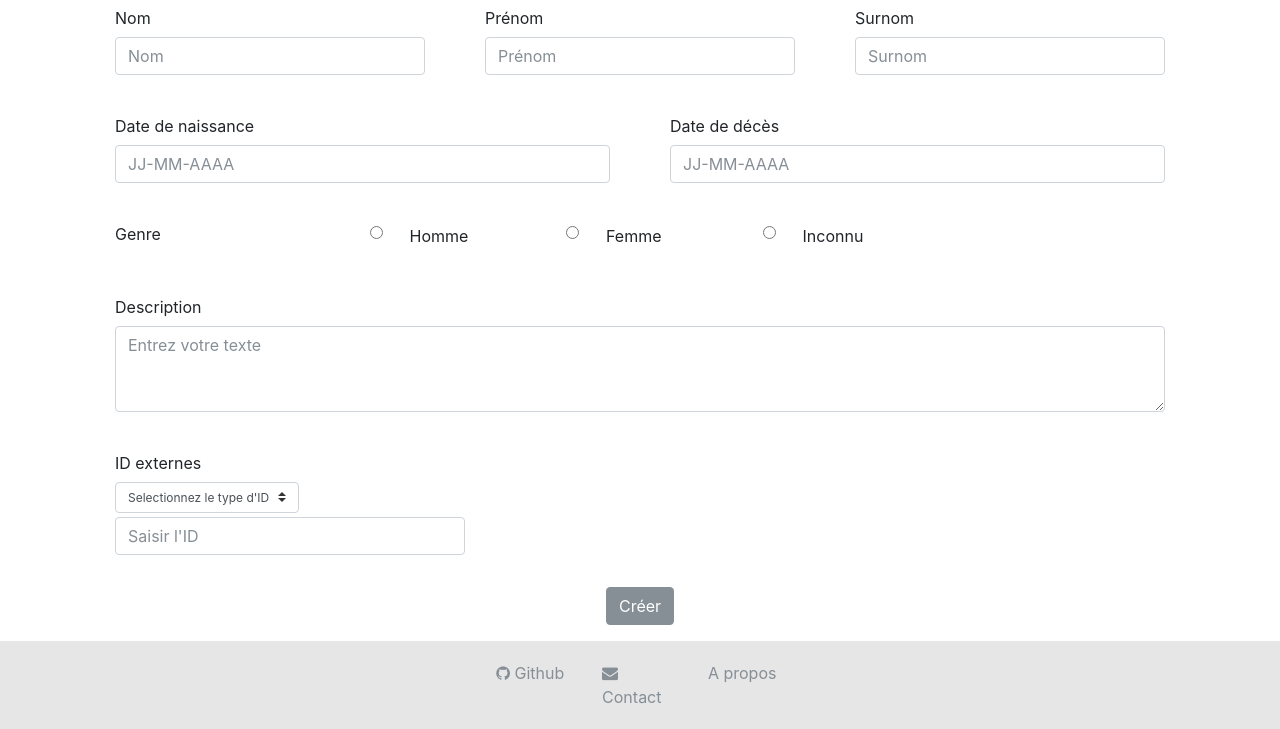
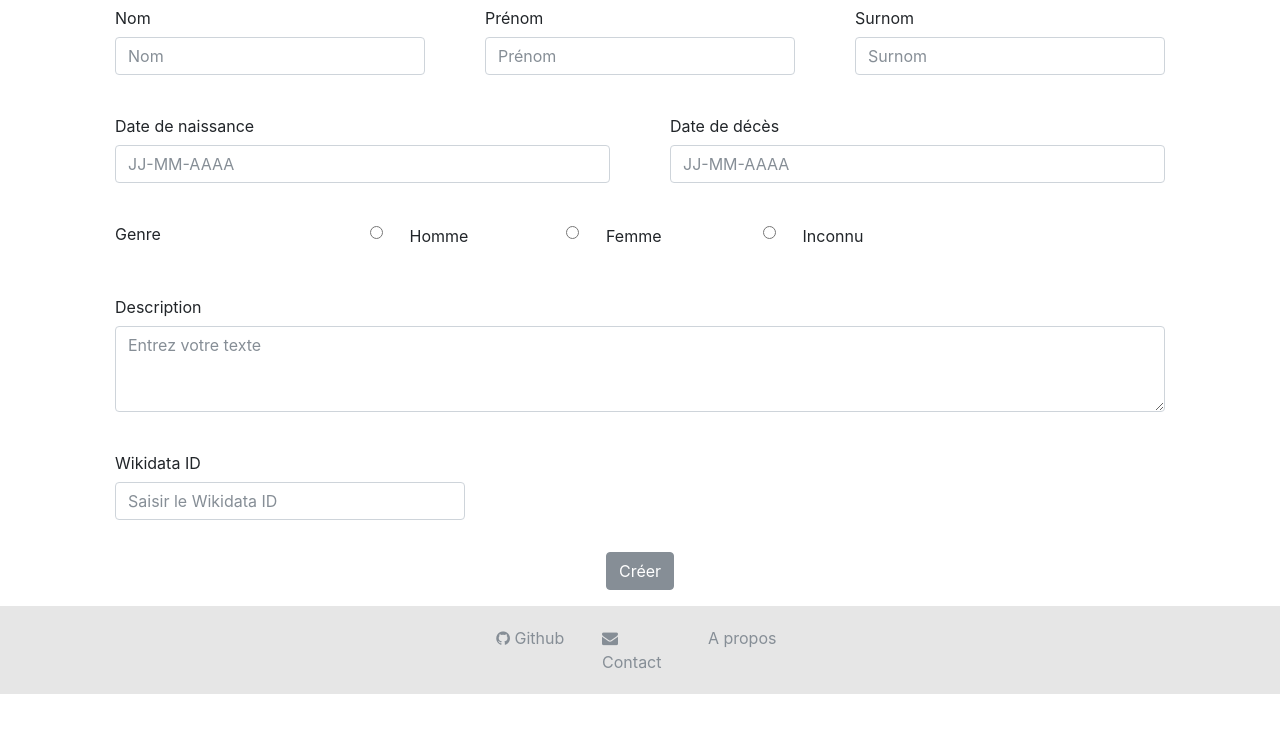
Before and after one commit to Chartes-TNAH/dico-proso, a Flask app: template hoozhoo/templates/pages/creer_personne.html in a window 1280 px wide. Shown: the part 201-930 px from the top of the page. After the commit the page ends 895 px from the top, so only its background shows below. Run offline with Flask 2, Linux system fonts and the light colour scheme; the template is opened without the code that fills it, so the values that code supplies are empty; some libraries are stand-ins or nearby versions.

Commit message:
suppression des 3 possibilités pour l'ID exterieurs

```diff
--- a/hoozhoo/templates/pages/creer_personne.html
+++ b/hoozhoo/templates/pages/creer_personne.html
@@ -72,17 +72,9 @@
   </div>
     <div class="form-group row">
       <div class="form-group col">
-        <label for="nom" class="col-lg-3 col-form-label">ID externes</label>
+        <label for="nom" class="col-lg-3 col-form-label">Wikidata ID</label>
       <div class="col">
-      <select class="custom-select custom-select-sm">
-        <option selected>Selectionnez le type d'ID</option>
-        <option value="idref">IdRef</option>
-        <option value="viaf">Viaf</option>
-        <option value="wikidata">Wikidata</option>
-      </select>
-      </div>
-      <div class="col mt-1">
-        <input type="text" class="form-control col-lg-4" id="id_externes" name="id_externes" placeholder="Saisir l'ID">
+        <input type="text" class="form-control col-lg-4" id="id_externes" name="id_externes" placeholder="Saisir le Wikidata ID">
       </div>
       </div>
     </div>
```
